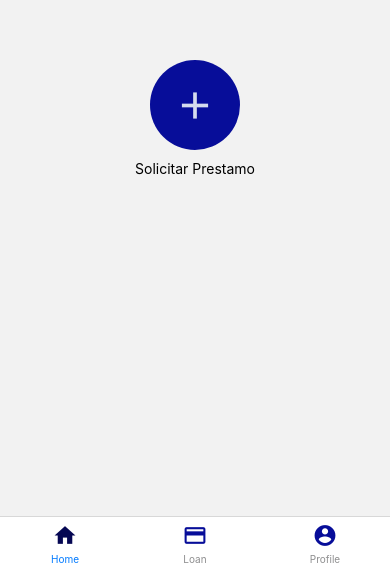
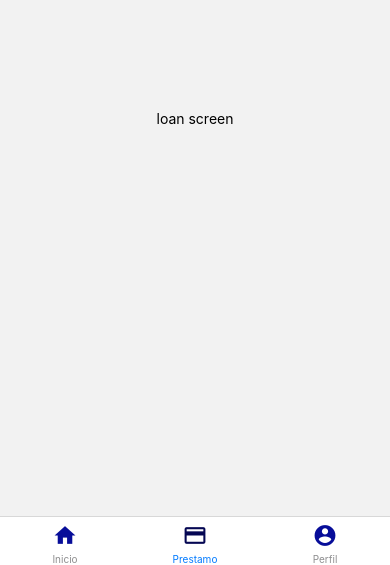
Before and after one commit to alexrv11/credicuotas, a React Native app in the folder client/app/: screen /LoanAmount in a window 390 px wide. Shown: the part 279-844 px from the top of the page. Built offline with nearby package versions, Linux system fonts and the light colour scheme.

Commit message:
refactor register loan screens

```diff
--- a/client/app/src/navigation/MainNavigator.tsx
+++ b/client/app/src/navigation/MainNavigator.tsx
@@ -6,19 +6,19 @@ import { createBottomTabNavigator } from '@react-navigation/bottom-tabs';
 
 import { Icon } from 'react-native-elements';
 
-import HomeScreen from '../screens/HomeScreen';
-import SignInScreen from '../screens/SignInScreen';
-import LoanScreen from '../screens/LoanScreen';
-import ProfileScreen from '../screens/ProfileScreen';
+import HomeScreen from 'screens/home/HomeScreen';
+import SignInScreen from 'screens/SignInScreen';
+import LoanScreen from 'screens/LoanScreen';
+import ProfileScreen from 'screens/ProfileScreen';
 import VerifySignInCodeScreen from 'screens/VerifySignInCodeScreen';
-import RegisterScreen from '../screens/RegisterScreen';
-import InstructionUploadCIScreen from '../screens/InstructionUploadCIScreen';
-import CameraCaptureScreen from '../screens/CameraScan';
+import RegisterScreen from 'screens/RegisterScreen';
+import InstructionUploadCIScreen from 'screens/InstructionUploadCIScreen';
+import CameraCaptureScreen from 'screens/CameraScan';
 import LoadingOnboardingScreen from 'screens/LoadingOnboardingScreen';
 import RegisterPhoneScreen from 'screens/RegisterPhoneScreen';
 import VerifyPhoneCodeScreen from 'screens/VerifyPhoneCodeScreen';
-import LoanAmountScreen from '../screens/loan/LoanAmountScreen';
-import IncomeLoanScreen from '../screens/loan/IncomeLoanScreen';
+import LoanAmountScreen from 'screens/home/LoanAmountScreen';
+import IncomeLoanScreen from 'screens/home/IncomeLoanScreen';
 
 const AppStack = createNativeStackNavigator();
 
@@ -47,16 +47,24 @@ const RegisterLoanStack = createNativeStackNavigator();
 
 const RegisterLoanFlow = () => {
   return (
-    <RegisterLoanStack.Navigator initialRouteName="LoanAmount">
+    <RegisterLoanStack.Navigator
+      initialRouteName="LoanAmount"
+      screenOptions={{
+        headerShown: true,
+      }}>
       <RegisterLoanStack.Screen
         name="LoanAmount"
         component={LoanAmountScreen}
-        options={{ headerShown: false }}
+        options={{
+          title: '',
+        }}
       />
       <RegisterLoanStack.Screen
         name="LoanIncomeType"
         component={IncomeLoanScreen}
-        options={{ headerShown: false }}
+        options={{
+          title: '',
+        }}
       />
     </RegisterLoanStack.Navigator>
   );
@@ -118,12 +126,12 @@ const MainStack = createBottomTabNavigator();
 const MainFlow = () => {
   return (
     <MainStack.Navigator
-      initialRouteName="Home"
+      initialRouteName="Prestamo"
       screenOptions={{
         headerShown: false,
       }}>
       <MainStack.Screen
-        name="Home"
+        name="Inicio"
         component={HomeScreen}
         options={{
           tabBarIcon: ({ size, focused }: any) => (
@@ -139,7 +147,7 @@ const MainFlow = () => {
         }}
       />
       <MainStack.Screen
-        name="Loan"
+        name="Prestamo"
         component={LoanScreen}
         options={{
           tabBarIcon: ({ size, focused }: any) => (
@@ -148,7 +156,7 @@ const MainFlow = () => {
               size={size || 32}
               color={focused ? '#050753' : '#070D99'}
               style={{
-                color: focused ? '#050753': '#070D99',
+                color: focused ? '#050753' : '#070D99',
               }}
             />
           ),
@@ -156,7 +164,7 @@ const MainFlow = () => {
       />
 
       <MainStack.Screen
-        name="Profile"
+        name="Perfil"
         component={ProfileScreen}
         options={{
           tabBarIcon: ({ size, focused }: any) => (
--- a/client/app/src/screens/loan/LoanAmountScreen.tsx
+++ b/client/app/src/screens/home/LoanAmountScreen.tsx
@@ -19,7 +19,7 @@ const LoanAmountScreen = ({ navigation }) => {
   const onSubmit = useCallback(() => {
     setAmount(loanAmount);
     setTotalInstallments(loanTotalInstallments);
-    navigation.dispatch(StackActions.replace('LoanIncomeType'));
+    navigation.navigate('LoanIncomeType');
   }, [
     loanAmount,
     loanTotalInstallments,
@@ -84,7 +84,11 @@ const LoanAmountScreen = ({ navigation }) => {
         />
         <Text style={styles.inputError}>{errorTotalInstallments}</Text>
         <View style={styles.buttonContainer}>
-          <PrimaryButton onPress={onSubmit} text="Guardar" disabled={disable} />
+          <PrimaryButton
+            onPress={onSubmit}
+            text="Continuar"
+            disabled={disable}
+          />
         </View>
       </ScrollView>
     </SafeAreaView>
```
Also changed, not shown: client/app/src/screens/home/HomeScreen.tsx (renamed from client/app/src/screens/HomeScreen.tsx, +4 -3 lines), client/app/src/screens/home/IncomeLoanScreen.tsx (renamed from client/app/src/screens/loan/IncomeLoanScreen.tsx), 1 other file (tests, documents, lock files or other folders).
